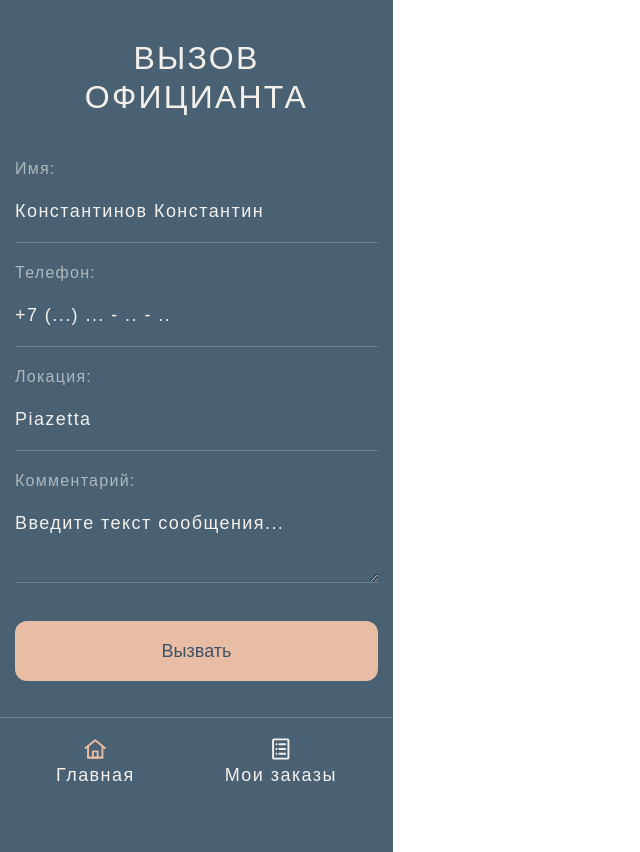
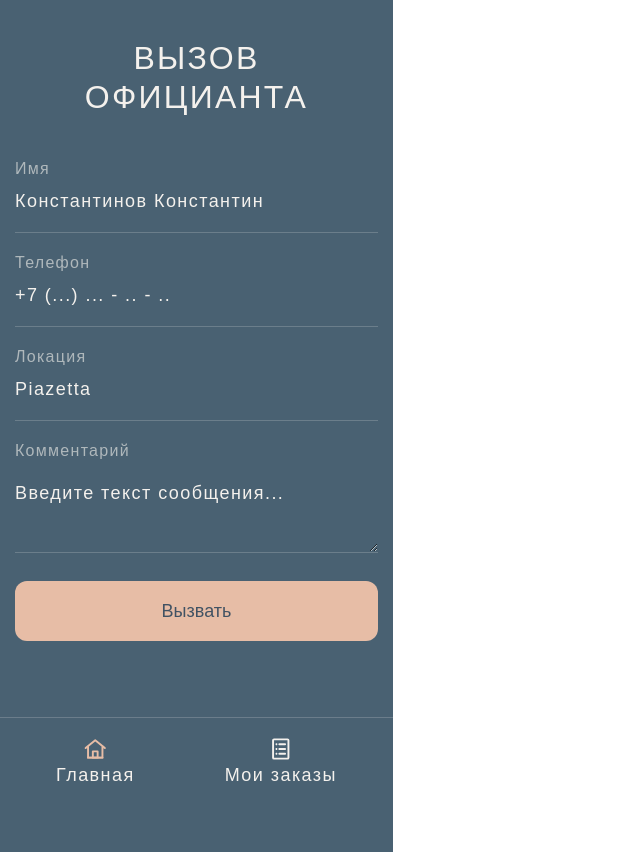
Before and after one commit to 8Lou/piazetta, a Nuxt app: page /page1 in a window 1280 px wide. Shown: the whole page, without its empty margins (0-640 px from the left). Built offline with nearby package versions, Linux system fonts and the light colour scheme.

Commit message:
margit fix

```diff
--- a/assets/global.css
+++ b/assets/global.css
@@ -24,7 +24,7 @@
 }
 h1 {
   font-family: "JournalSansNew", sans-serif;
-  color: #f4f1ed;
+  color: rgba(244, 241, 237, 1);
   font-size: 32px;
   font-weight: 400;
   line-height: 39px;
@@ -45,6 +45,7 @@ h2,
   line-height: 25px;
   text-align: center;
   color: #415263;
+  background-color: rgba(244, 241, 237, 1);
   width: 363px;
   height: 60px;
   top: 98px;
@@ -54,7 +55,7 @@ h2,
   border-radius: 12px;
   border: none;
   padding: 16px, 32px, 16px, 32px;
-  margin-top: 20px;
+  margin-top: 10px;
 }
 .icon {
   width: 24px;
@@ -79,7 +80,7 @@ form {
 input {
   background-color: #496172;
   border: none;
-  margin-top: 20px;
+  margin-top: 10px;
   width: 363px;
   border-bottom: 1px solid rgba(244, 241, 237, 0.2);
   padding-bottom: 20px;
--- a/components/Main.vue
+++ b/components/Main.vue
@@ -14,3 +14,8 @@ export default {
   },
 };
 </script>
+<style scoped>
+.button {
+  margin-top: 20px;
+}
+</style>
--- a/components/TheForm.vue
+++ b/components/TheForm.vue
@@ -12,13 +12,13 @@
     </span>
 
     <form @submit.prevent="submitForm">
-      <label for="name">Имя:</label>
+      <label for="name">Имя</label>
       <input placeholder='Константинов Константин' type="text" id="name" v-model="formData.name" required><br>
-      <label for="phone">Телефон:</label>
+      <label for="phone">Телефон</label>
       <input placeholder='+7 (...) ... - .. - ..' type="tel" id="phone" v-model="formData.phone" required><br>
-      <label for="location">Локация:</label>
+      <label for="location">Локация</label>
       <input placeholder='Piazetta' type="text" id="location" v-model="formData.location" required><br>
-      <label for="comment">Комментарий:</label>
+      <label for="comment">Комментарий</label>
       <textarea placeholder='Введите текст сообщения...' id="comment" v-model="formData.comment"></textarea><br>
       <button type="submit" class="button">Вызвать</button>
     </form>
```
